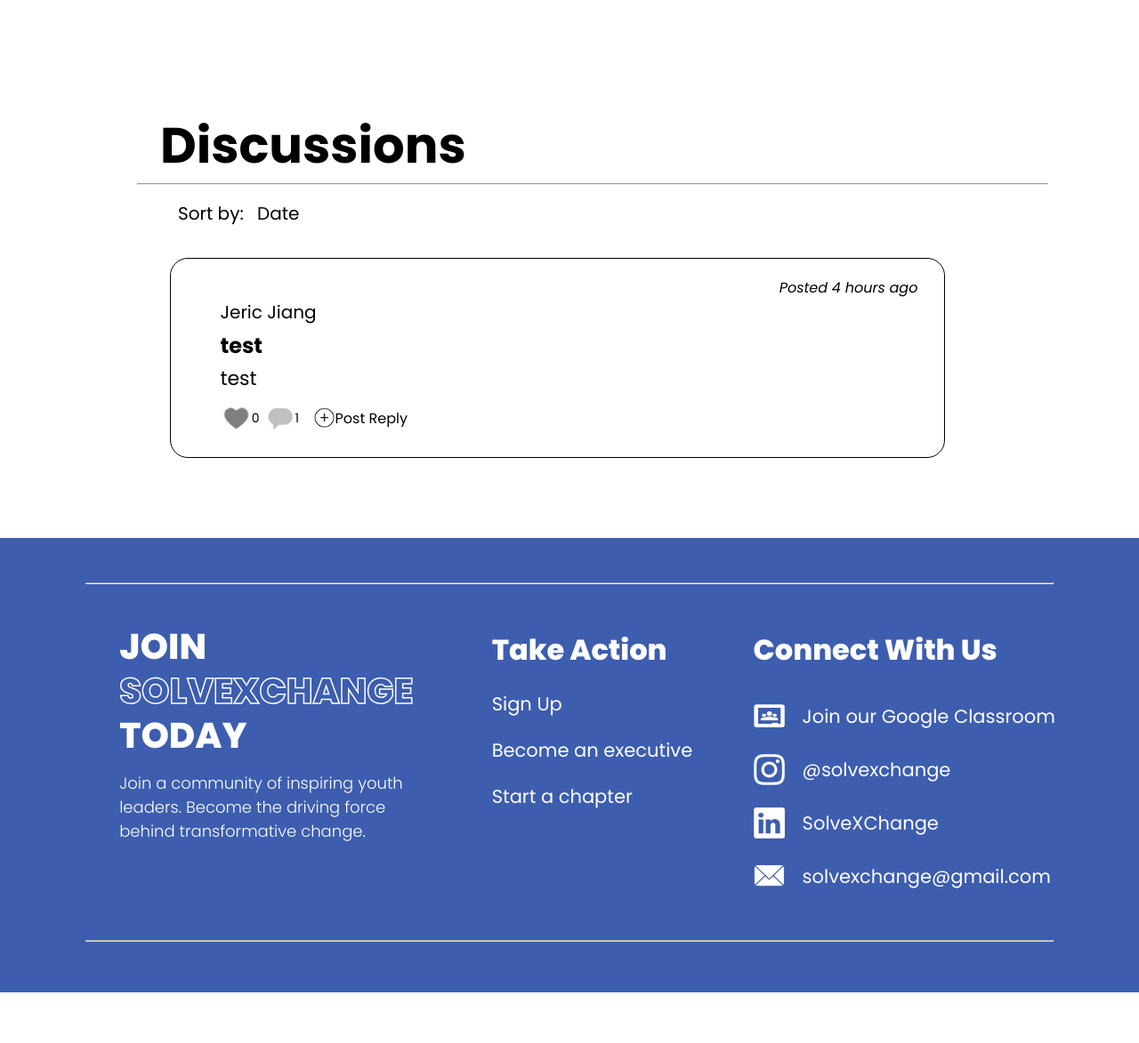
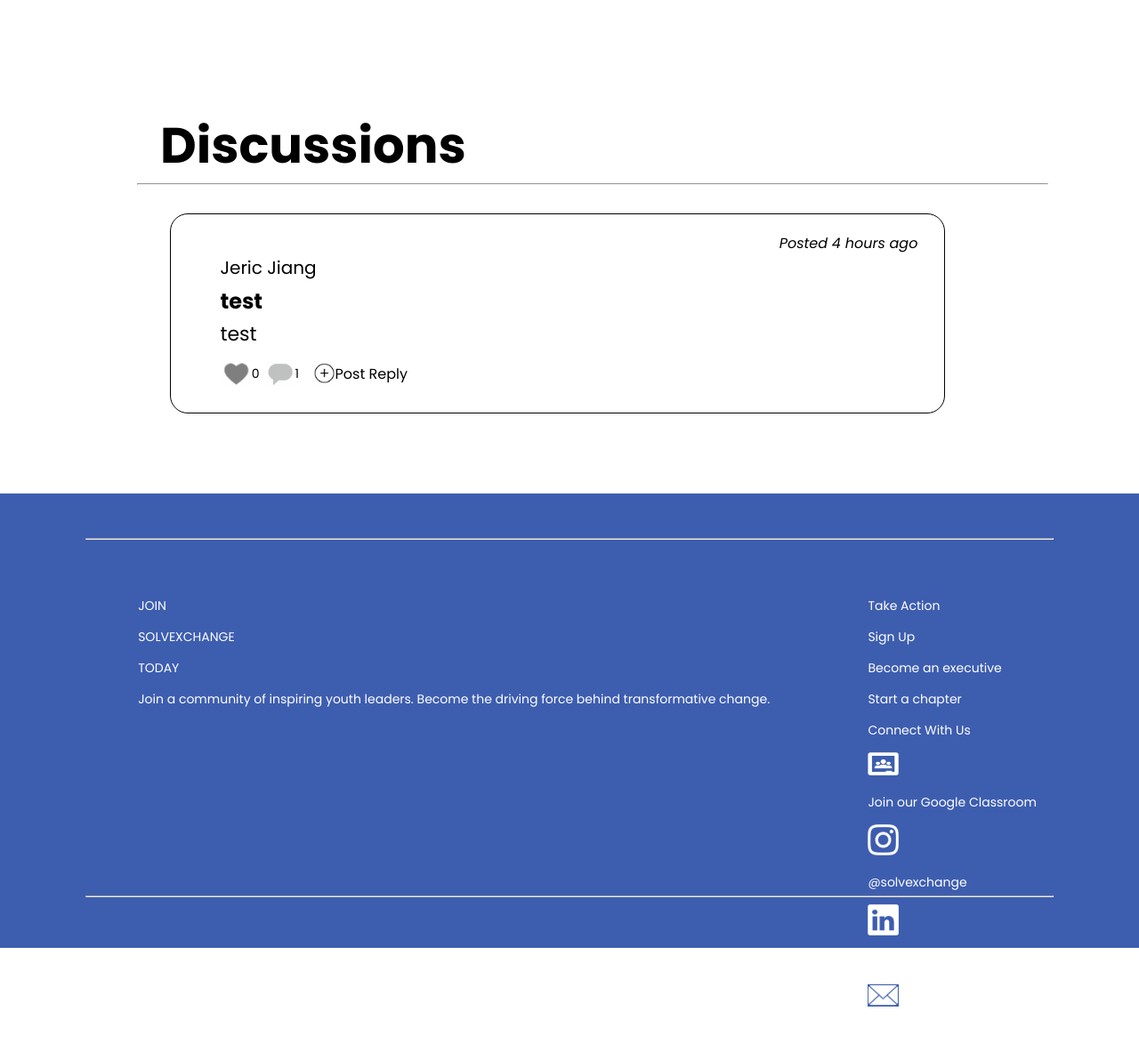
Before and after one commit to yih0nk/Solve-XChange-Website, a Flask app: page /forum in a window 1280 px wide. Shown: the part 1798-2971 px from the top of the page at 89% size. Before the commit the page ends 2914 px from the top, so only its background shows below. Run offline with Flask 3, Linux system fonts and the light colour scheme.

Commit message:
phone compatibility for forum (unfinished)
jamie check footer

```diff
--- a/static/css/forum.css
+++ b/static/css/forum.css
@@ -553,93 +552,6 @@
 
 }
 
-#join-body-r-1{
-    font-weight:800;
-    font-size:32px;
-    margin:0px 0px 20px 0px;
-
-}
-
-#join-body-r-2-wrap,#join-body-r-3-wrap,#join-body-r-4-wrap{
-    display:flex;
-    flex-direction: row;
-    align-items: center;
-    height:60px;
-}
-
-#join-body-r-2,#join-body-r-3,#join-body-r-4{
-    font-weight:400;
-    font-size:21px;
-    padding-left:20px;
-}
-
-
-#join-body-m{
-
-    flex-direction: column;
-    max-width:350px;
-
-}
-
-
-#join-body-m-1{
-    font-weight:800;
-    font-size:32px;
-    margin:0px 0px 20px 0px;
-
-}
-
-#join-body-m-2,#join-body-m-3{
-    font-weight:400;
-    font-size:21px;
-
-}
-
-#join-body-m-4{
-    font-weight:400;
-    font-size:21px;
-
-}
-
-#join-body-m-5{
-    height:15px;
-
-}
-
-#join-body-l{
-    display:flex;
-    flex-direction: column;
-    max-width:350px;
-}
-
-#join-body-l-1,#join-body-l-3{
-    font-weight:800;
-    font-size:40px;
-    color:white;
-    margin:0px;
-    padding:0px;
-    text-align: left;
-    line-height:40px;
-}
-
-#join-body-l-2{
-    font-weight:800;
-    font-size:40px;
-    color:white;
-    -webkit-text-fill-color: #3d5daf;
-    -webkit-text-stroke: 1.5px white;
-    margin:0px;
-    padding:0px;
-    text-align: left;
-}
-
-#join-body-l-4{
-    font-weight:300;
-    font-size:18px;
-    color:white;
-    margin:20px 0px 0px 0px;
-    text-align: left;
-}
 
 .white-line{
     width: 85%;
--- a/templates/forum.html
+++ b/templates/forum.html
@@ -110,27 +110,6 @@
     <label id="discussion">Discussions</label>
     <hr class="discussion-line">
 </div>
-<section id="sort-wrapper">
-    <form id="sort-form" class="wrapper split" action="/forum" method="POST">
-        <div id="sort-display">
-            Sort by: <div id="sort-by" class="dropdown inline">
-                <p id="sort-by-display" class="dropdown-selected">{{ sort | capitalize }}</p>
-                <div class="dropdown-values">
-                    <a onclick="ChangeFilter('date')">Date</a>
-                    <a onclick="ChangeFilter('user')">User</a>
-                </div>
-            </div>
-            <input type="hidden" name="sort-by" id="sort-by-input" value="{{ sort }}">
-        </div>
-        <div>
-            {% if sort == 'date' %}
-            <input name="sort-username" autocomplete="off" spellcheck="false" style="display: none;" type="text" id="sort-username" placeholder="Username..." value="{{ s_user }}">
-            {% else %}
-            <input name="sort-username" autocomplete="off" spellcheck="false" style="display: inline;" type="text" id="sort-username" placeholder="Username..." value="{{ s_user }}">
-            {% endif %}
-        </div>
-    </form>
-</section>
 <section id="comments">
     {% for comment in comments %}
     <div class="post">
@@ -183,11 +162,14 @@
     <hr class="white-line">
     <div id="join-body">
         <div id="join-body-l">
+            <div id="join-body-l1">
                 <p id="join-body-l-1">JOIN</p>
                 <p id="join-body-l-2">SOLVEXCHANGE</p>
                 <p id="join-body-l-3">TODAY</p>
+            </div>
             <p id="join-body-l-4">Join a community of inspiring youth leaders. Become the driving force behind transformative change.</p>
         </div>
+        <div id="join-body-b">
             <div id="join-body-m">
                 <p id="join-body-m-1">Take Action</p>
                 <p id="join-body-m-2"><a class="white linkclass" href="https://docs.google.com/forms/d/e/1FAIpQLSc5NEhSVQaHy6nW7h9o8LTuQKpO2SdaSeUvITF0siizzHJW2Q/viewform">Sign Up</a></p>
@@ -202,9 +184,11 @@
                 <div id="join-body-r-3-wrap"><img id="linkedin" src="{{ url_for('static', filename='images/linkedin.png') }}" width="35" height="35"><p id="join-body-r-3"><a class="white linkclass" href="https://www.linkedin.com/in/solvexchange-irhs-3b6526288/">SolveXChange</a></p></div>
                 <div id="join-body-r-4-wrap"><img id="email" src="{{ url_for('static', filename='images/email.png') }}" width="35" height="25.68"><p id="join-body-r-4"><a class="white linkclass" href="mailto:solvexchange@gmail.com">solvexchange@gmail.com</a></p></div>
             </div>
+        </div>
 
     </div>
     <hr class="white-line">
 </footer>
 
+
 {% endblock %}
```
Also changed, not shown: other parts of static/css/forum.css (+141 -1 lines), static/css/index.css (+16 -4 lines), instance/database.db. Lines whose indentation alone changed are shown as unchanged.
